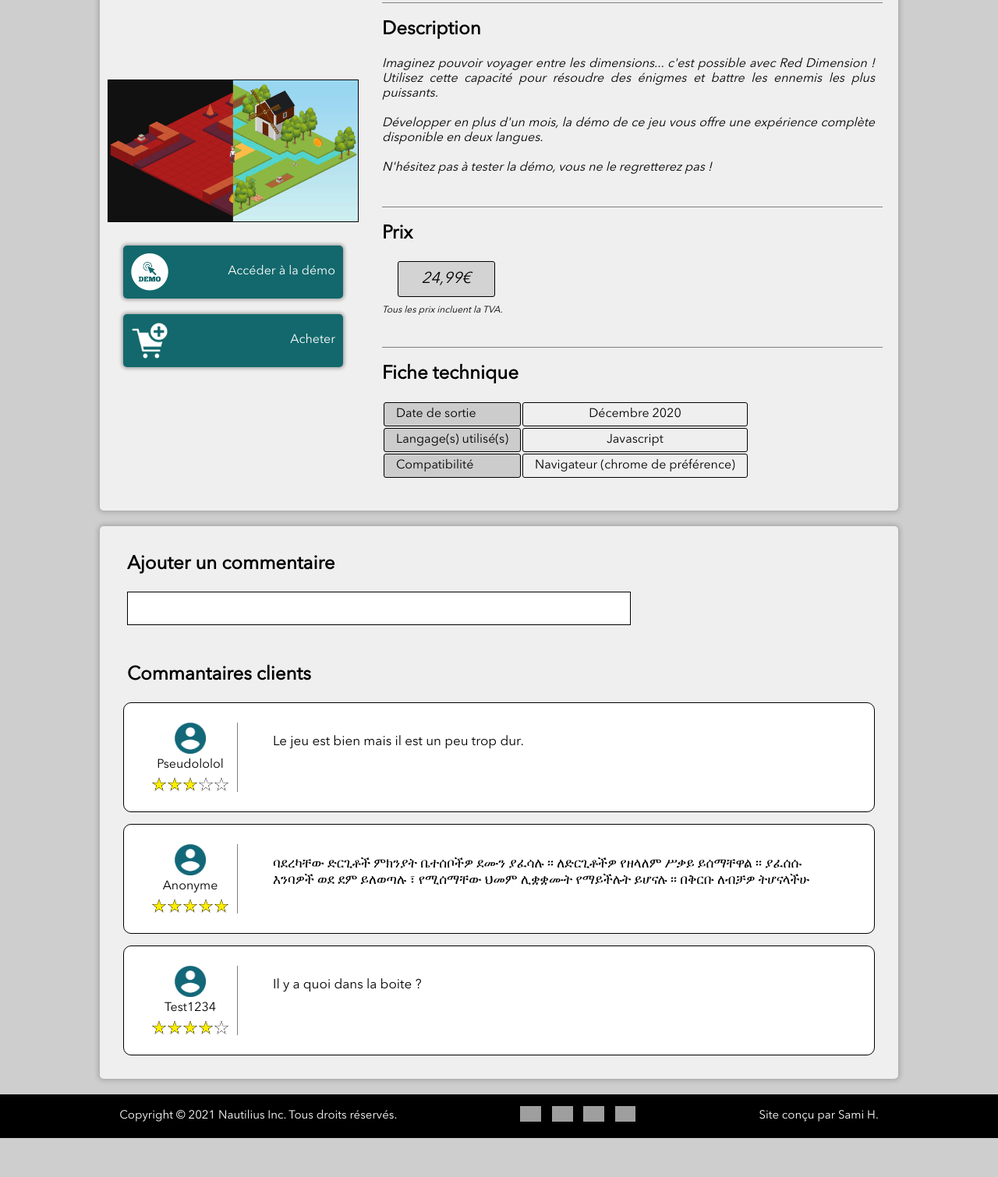
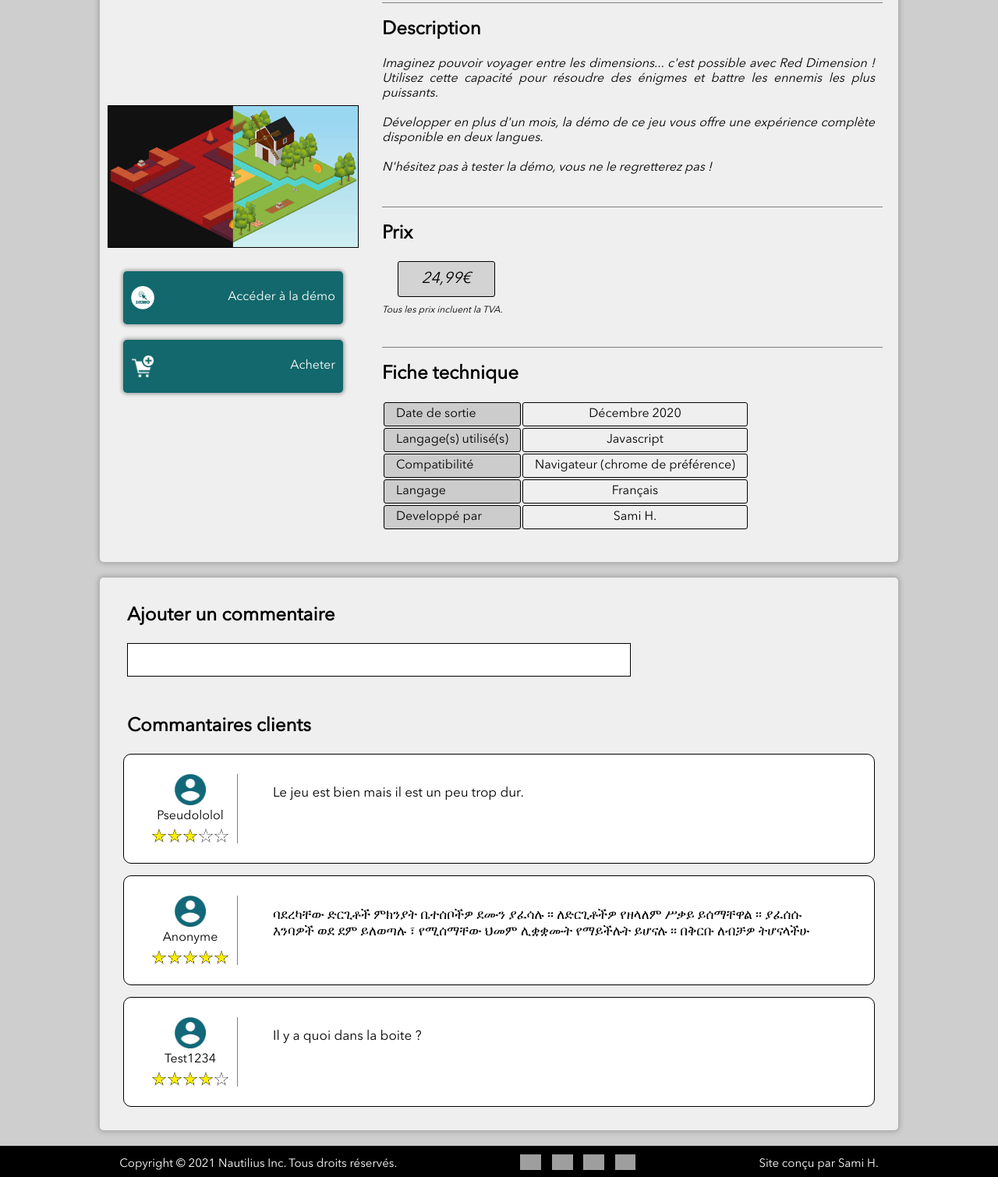
Before and after one commit to samihanine/dut-web-project, a plain HTML site: page page/article1.html in a window 1280 px wide. Shown: the part 148-1658 px from the top of the page at 78% size. Before the commit the page ends 1608 px from the top, so only its background shows below. Drawn offline with Linux system fonts and the light colour scheme; grey boxes are pictures that could not be loaded.

Commit message:
modification of footer placement

```diff
--- a/css/footer.css
+++ b/css/footer.css
@@ -2,9 +2,10 @@
 footer  {
   color: white;
   background-color: black;
+  display : table-row;
 
   width: 100%;
-  min-height: 7vh;
+  min-height: 30px;
 
   padding: 0;
   display: flex;
--- a/css/header.css
+++ b/css/header.css
@@ -11,6 +11,7 @@ body, html, canvas {
   font-family: 'MyFont';
   text-decoration: none;
   background-repeat: no-repeat;
+  height: 100%;
 }
 
 input:focus {
--- a/css/style_article.css
+++ b/css/style_article.css
@@ -46,8 +46,8 @@
   background-color: #168596;
 }
 .corps div a img {
-  width: auto;
-  height: 100%;
+  max-width: 30px;
+  height: auto;
   margin: 0;
   border: none;
 }
--- a/page/article1.html
+++ b/page/article1.html
@@ -74,6 +74,21 @@
                    <td>Compatibilité</td>
                    <td>Navigateur (chrome de préférence)</td>
                </tr>
+							 <tr>
+   							<td>
+   								Langage
+   							</td>
+   							<td>
+   								Français
+   							</td>
+   						</tr>
+   						<tr>
+   							<td>
+   								Developpé par
+   							</td>
+   							<td>
+   								Sami H.
+   							</td>
             </table>
           </div>
         </div>
```
